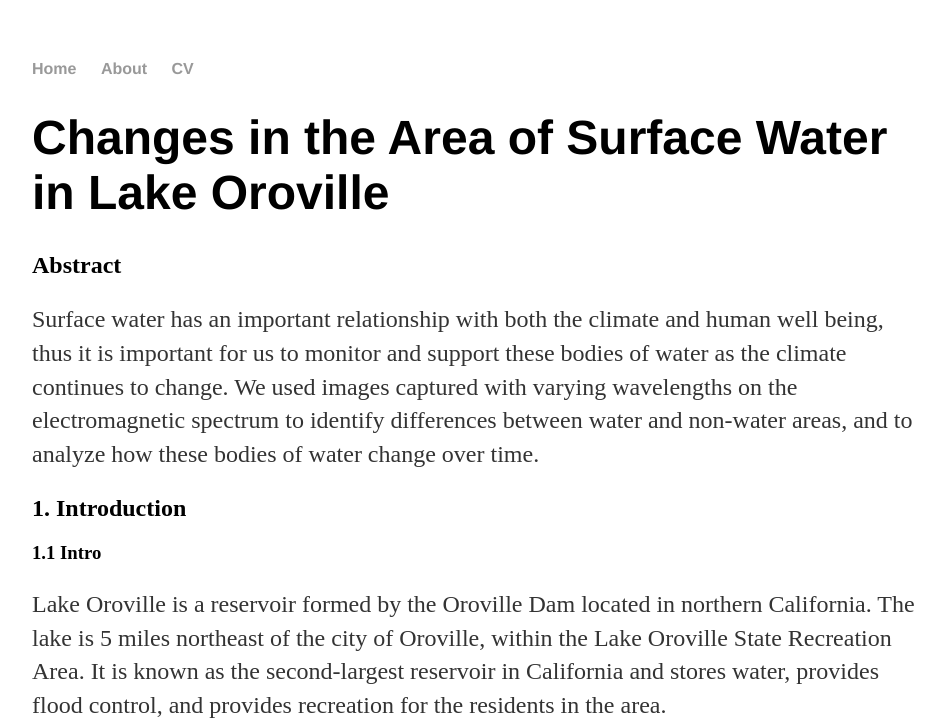
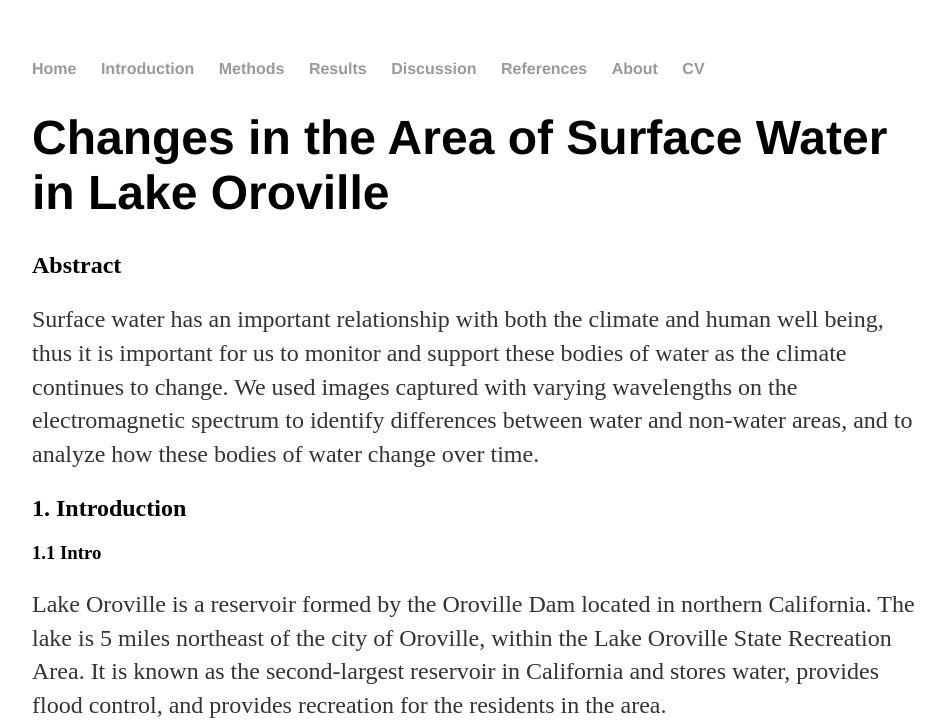
Before and after one commit to SamuelBAguirre/SamuelBAguirre.github.io, a Jekyll site: the page built from index.md, in a window 1280 px wide and 900 px high, cut to the strip 0-723 px from the top of the window. Shown: the whole strip, without its empty margins (160-1105 px from the left). Built offline with Jekyll 4.4.1, drawn with Linux system fonts in a browser that asks for light colours.

Commit message:
Update default.html

```diff
--- a/_layouts/default.html
+++ b/_layouts/default.html
@@ -9,6 +9,11 @@
 			<nav>
 	    		<ul>
 	        		<li><a href="/">Home</a></li>
+				<li><a href="/introduction">Introduction</a></li>
+				<li><a href="/methods">Methods</a></li>
+				<li><a href="/results">Results</a></li>
+				<li><a href="/discussion">Discussion</a></li>
+				<li><a href="/references">References</a></li>
 		        	<li><a href="/about">About</a></li>
 	        		<li><a href="/cv">CV</a></li>
 	    		</ul>
```
